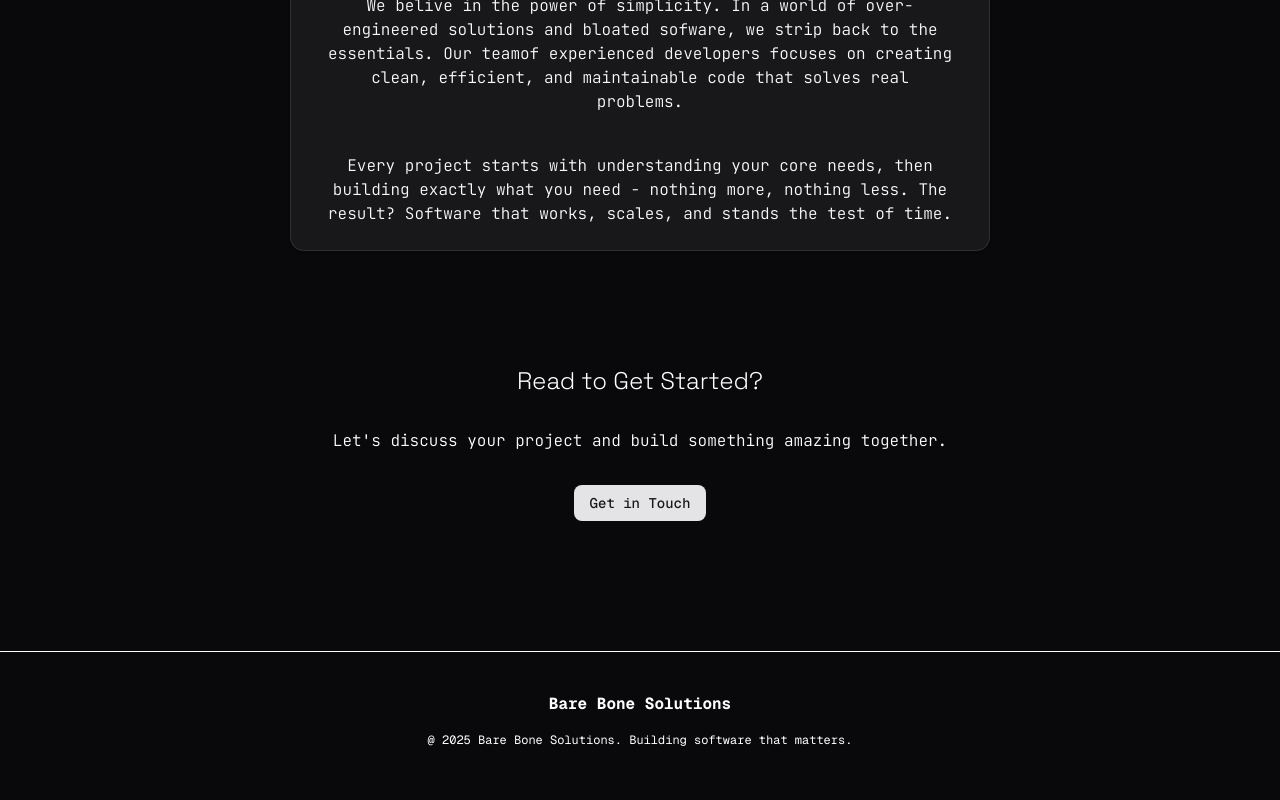
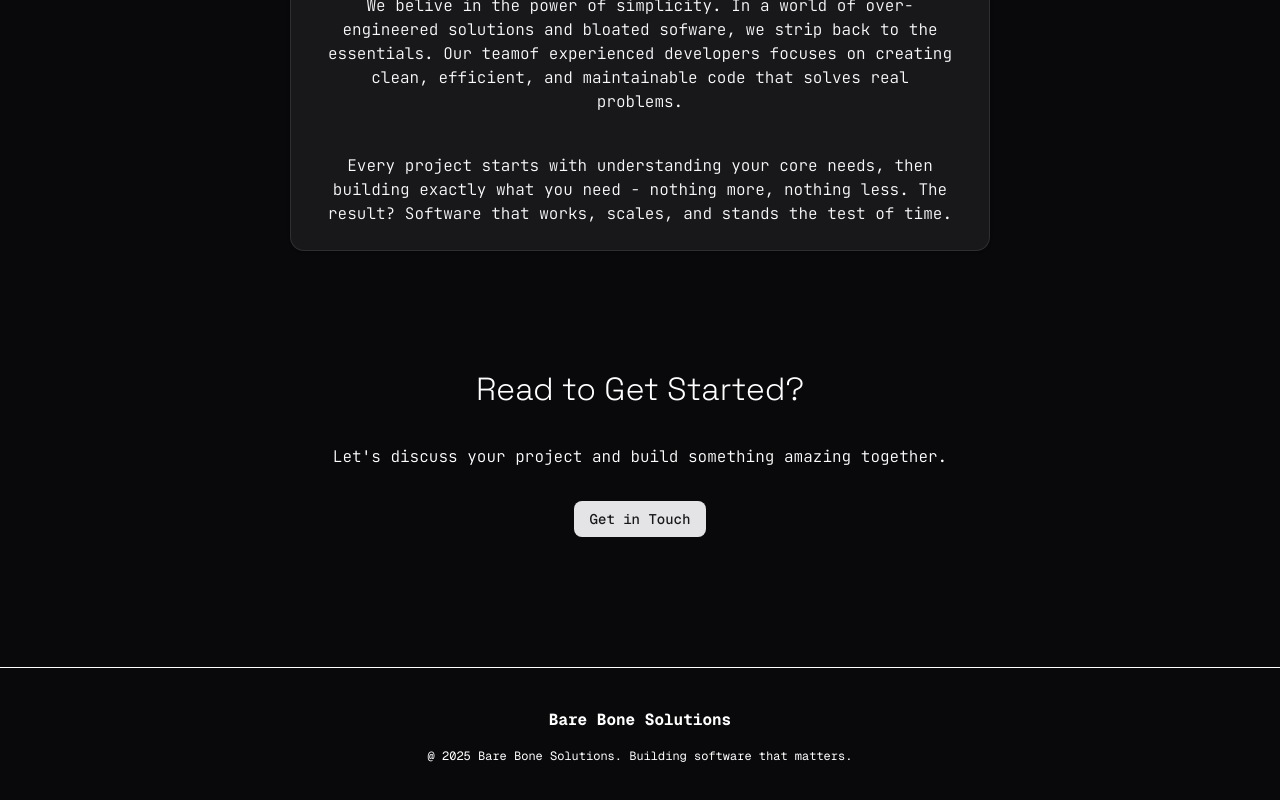
Before and after one commit to bare-bones-solutions/barebones-site, a Next.js app: page / in a window 1280 px wide. Shown: the part 1574-2374 px from the top of the page. Built offline with nearby package versions, Linux system fonts and the light colour scheme; a web font is replaced by a local one.

Commit message:
update contact header

```diff
--- a/src/components/homepage/contact.tsx
+++ b/src/components/homepage/contact.tsx
@@ -4,7 +4,7 @@ export default function Contact() {
     return (
         <div className="px-5 mt-[82px] text-center">
             <div className="flex flex-col gap-[32px]">
-                <h2 className="text-2xl">Read to Get Started?</h2>
+                <h2 className="">Read to Get Started?</h2>
                 <p>Let's discuss your project and build something amazing together.</p>
                 <div>
                     <Button>Get in Touch</Button>
```
